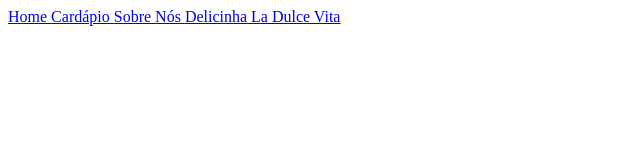
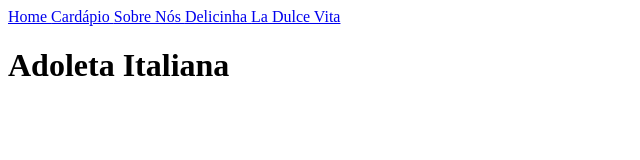
Before and after one commit to 12Guilhrm12/Adoleta-Italiana, a plain HTML site: page index.html in a window 1280 px wide. Shown: the whole page, without its empty margins (0-640 px from the left). Drawn offline with Linux system fonts and the light colour scheme.

Commit message:
Update index.html

```diff
--- a/index.html
+++ b/index.html
@@ -7,7 +7,6 @@
   </head>
   <body>
 
-    <!-- NAVBAR -->
     <section class="navbar">
       <a href="https://www.receitas.com/" class="navbar-link"> Home </a>
       <a href="#" class="navbar-link"> Cardápio </a>
@@ -17,5 +16,7 @@
       <a href="#" class="navbar-title"> La Dulce Vita </a>
     </section>
 
+    <h1>Adoleta Italiana</h1>
+
   </body>
 </html>
```
